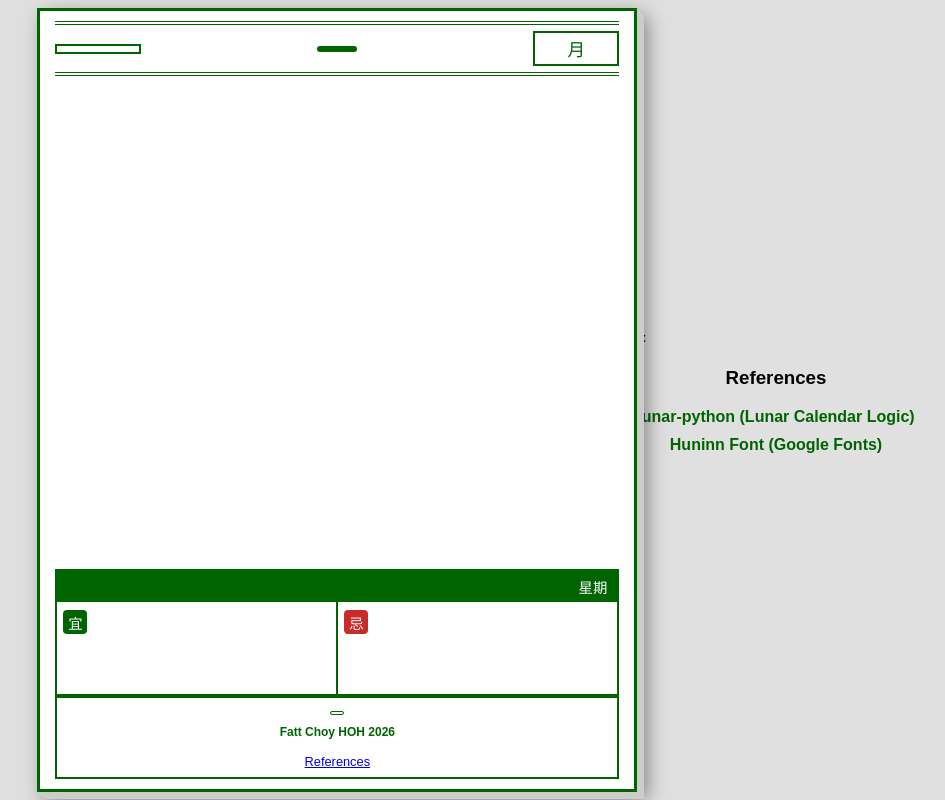
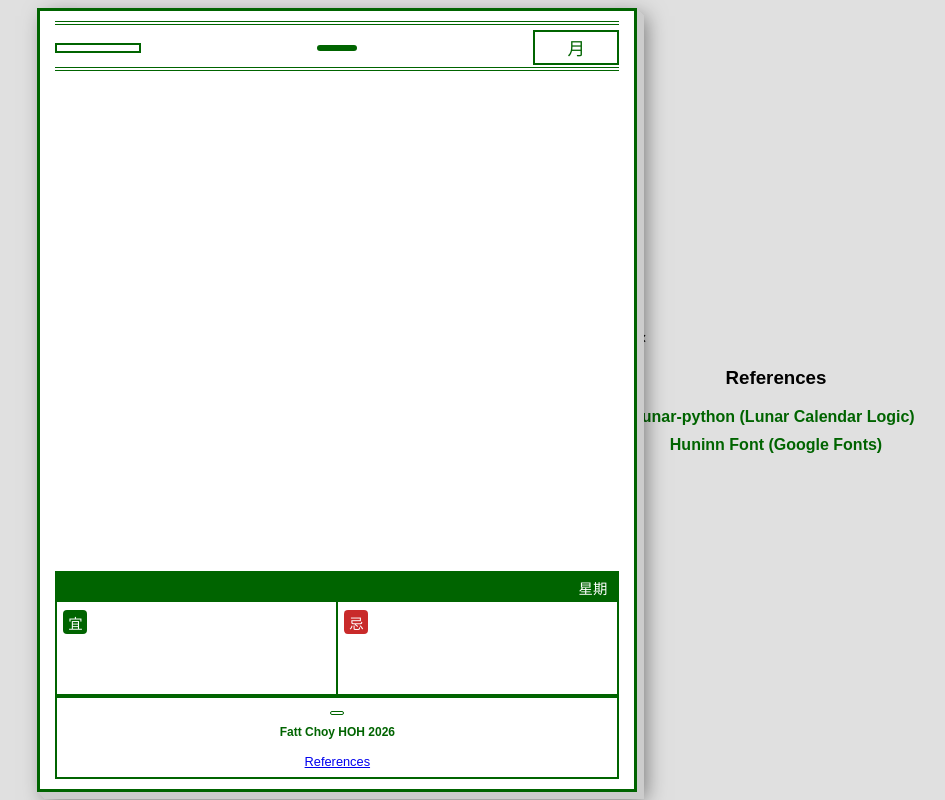
Before and after one commit to bryant-lim/lakjit, a Flask app: template templates/index.html in a window 1280 px wide. Shown: the whole page, without its empty margins (164-1109 px from the left). Run offline with Flask 3, Linux system fonts and the light colour scheme; the template is opened without the code that fills it, so the values that code supplies are empty; some web fonts are replaced.

Commit message:
style(v2): aggressive spacing reduction (fixed clipping)

```diff
--- a/static/style.css
+++ b/static/style.css
@@ -55,10 +55,11 @@ body {
     align-items: center;
     border-top: 4px double var(--theme-green);
     border-bottom: 4px double var(--theme-green);
-    padding: 6px 0;
-    /* Reduced padding */
-    margin-bottom: 5px;
-    /* Reduced margin */
+    padding: 5px 0;
+    /* Minimal padding */
+    margin-bottom: 0px;
+    /* Zero margin */
+    padding-bottom: 2px;
     flex-shrink: 0;
 }
 
@@ -89,28 +90,28 @@ body {
     display: flex;
     flex-direction: column;
     justify-content: center;
-    /* Reduce gap nicely */
 }
 
 .giant-date {
     font-size: 200px;
     font-weight: bold;
-    line-height: 0.8;
-    /* Reduced line-height */
+    line-height: 0.75;
+    /* Ultra tight */
     color: var(--theme-green);
-    margin-bottom: 0px;
-    margin-top: -10px;
-    /* Pull up slightly */
-    letter-spacing: -5px;
+    margin-bottom: -15px;
+    /* Relaxed from -25px */
+    margin-top: -25px;
+    /* Relaxed from -35px */
+    letter-spacing: -6px;
 }
 
 .lunar-prominent {
     font-size: 1.8rem;
     color: var(--theme-green);
-    margin-top: 5px;
-    /* Reduced margin */
+    margin-top: 0px;
+    /* Zero margin */
+    padding-top: 5px;
     margin-bottom: 5px;
-    /* Reduced margin */
     font-weight: normal;
 }
 
@@ -129,7 +130,8 @@ body {
     display: flex;
     justify-content: space-between;
     align-items: center;
-    padding: 5px 10px;
+    padding: 4px 10px;
+    /* Tighter padding */
     font-weight: normal;
     font-size: 0.9rem;
 }
@@ -255,7 +257,11 @@ body {
     }
 
     .giant-date {
-        font-size: min(200px, 16vh);
+        font-size: min(200px, 22vh);
+        /* Increased to 22vh to fill scale */
+        margin-top: -15px;
+        /* Less negative on mobile to avoid overlap if font scales differently */
+        margin-bottom: -15px;
     }
 
     .luck-list {
```
